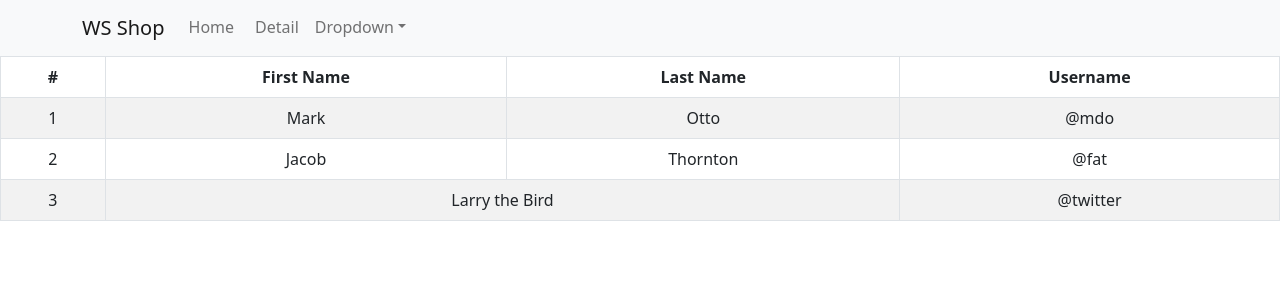
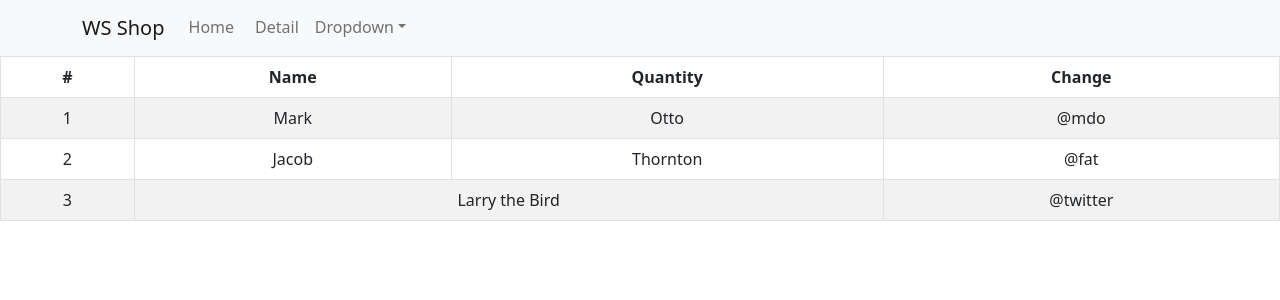
Before and after one commit to chwonseok/react-apple-shop, a React (Create React App) app: page /cart in a window 1280 px wide. Shown: the top 300 px of the page. Built offline with nearby package versions, Linux system fonts and the light colour scheme.

Commit message:
Added redux, react-redux

```diff
--- a/package.json
+++ b/package.json
@@ -12,9 +12,11 @@
     "react": "^17.0.1",
     "react-bootstrap": "^2.0.0-beta.4",
     "react-dom": "^17.0.1",
+    "react-redux": "^7.2.4",
     "react-router-dom": "^5.2.0",
     "react-scripts": "4.0.1",
     "react-transition-group": "^4.4.2",
+    "redux": "^4.1.1",
     "web-vitals": "^0.2.4"
   },
   "scripts": {
--- a/src/components/Cart.js
+++ b/src/components/Cart.js
@@ -6,9 +6,9 @@ export default function Cart() {
       <thead>
         <tr>
           <th>#</th>
-          <th>First Name</th>
-          <th>Last Name</th>
-          <th>Username</th>
+          <th>Name</th>
+          <th>Quantity</th>
+          <th>Change</th>
         </tr>
       </thead>
       <tbody>
```
Also changed, not shown: 1 other file (tests, documents, lock files or other folders).
